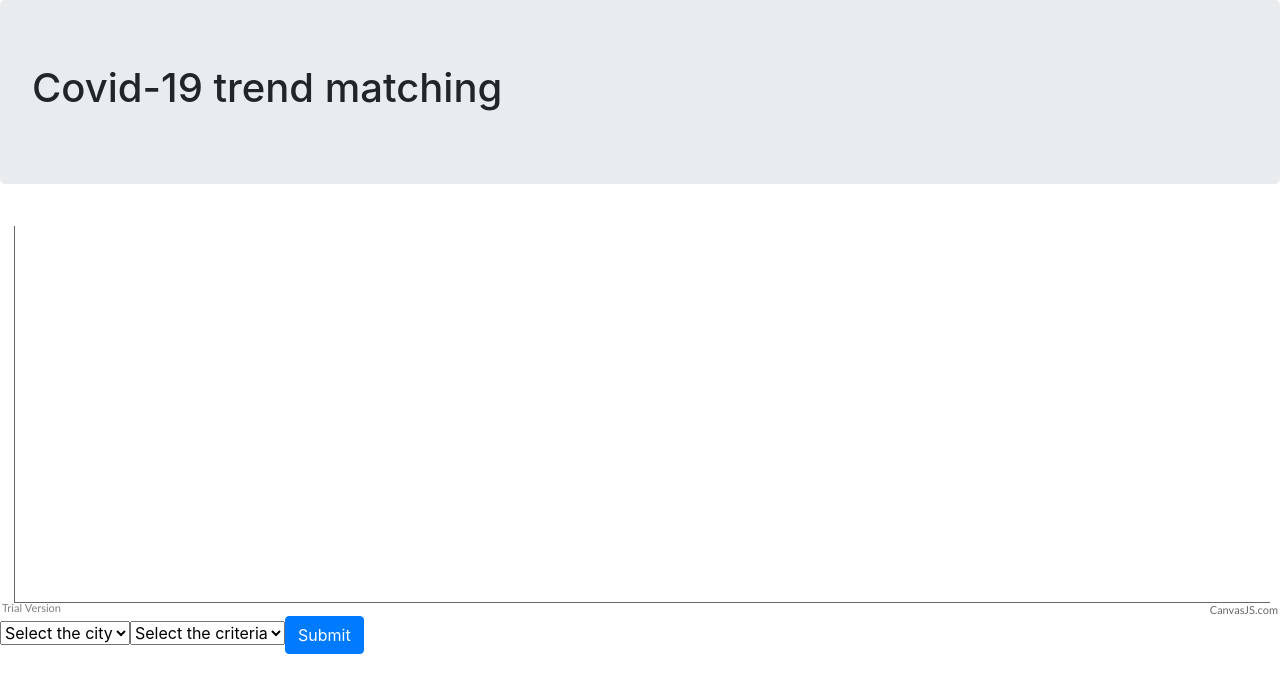
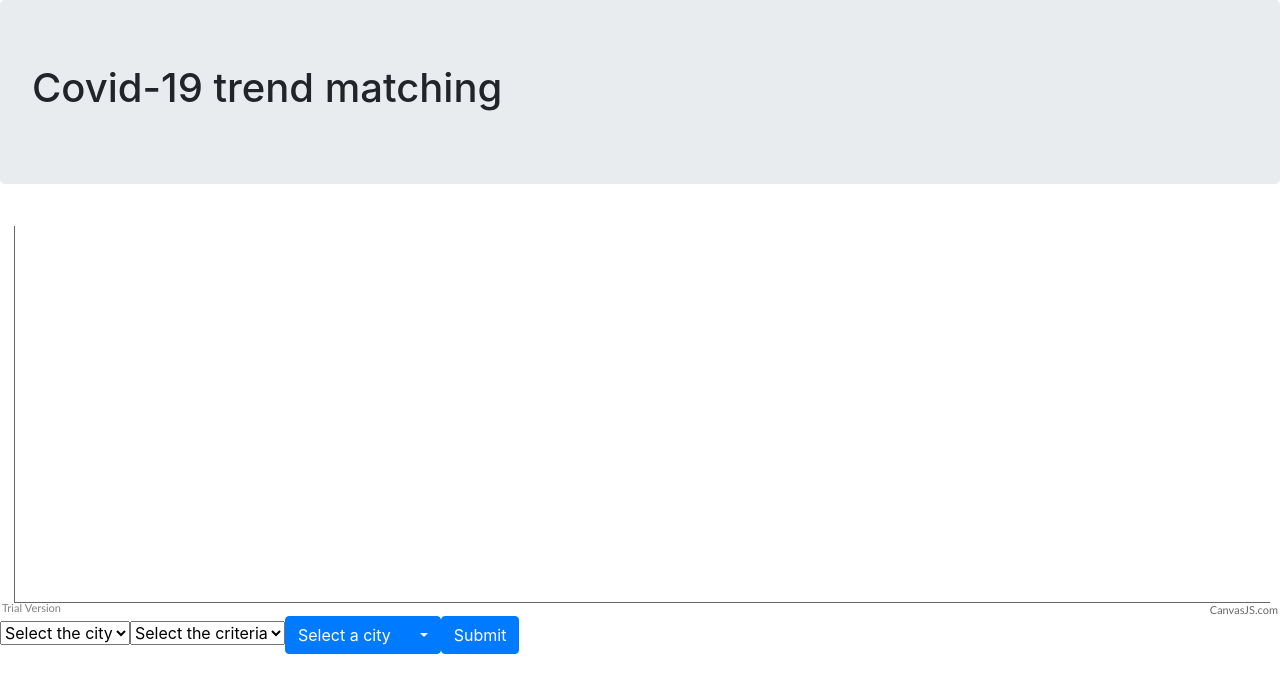
Before and after one commit to TryingToGoHome/lahacks_web_frontend, a React (Create React App) app: page / in a window 1280 px wide. Shown: the top 692 px of the page. Built offline with nearby package versions, Linux system fonts and the light colour scheme.

Commit message:
added dropdown button to replace select

```diff
--- a/src/components/form.js
+++ b/src/components/form.js
@@ -2,12 +2,13 @@ import React, { Component } from "react";
 import Client from "../Client";
 import MyGraph from './graph';
 import 'bootstrap/dist/css/bootstrap.min.css';
-import {Button} from 'reactstrap';
+import {Button, ButtonDropdown, ButtonGroup, DropdownToggle, DropdownMenu, DropdownItem} from 'reactstrap';
 
 class GraphForm extends Component {
     constructor(props) {
         super(props);
-        this.state = { city: "", criteria: "", data: {}, target:"", goal:""};
+        this.state = { city: "", criteria: "", data: {}, target:"", goal:"", isOpen:false};
+        this.available_cities = ["Los Angeles", "New York"]
     }
 
     myChangeHandler = event => {
@@ -20,19 +21,28 @@ class GraphForm extends Component {
         })
     };
 
+    toggle = () =>
+    {
+        this.setState({isOpen: !this.state.isOpen})
+    }
+
     render() {
-        let cityOptions = [
-        <option key="first" value="LA">
-            LA
-        </option>,
-        <option key="second" value="NY">
-            NY
-        </option>
-        ];
+        let cityOptions = this.available_cities.map((city, idx) =>
+            <DropdownItem key={idx} value={city}>{city}</DropdownItem>
+        )
         let criteriaOptions = [
         <option key="first">5 days</option>,
         <option key="second">10 days</option>
         ];
+        var target;
+        if (this.state.target == "")
+        {
+            target = "Select a city";
+        }
+        else
+        {
+            target = this.state.target;
+        }
         console.log(this.state);
         return (
         <div>
@@ -49,8 +59,17 @@ class GraphForm extends Component {
                 </option>
                 {criteriaOptions}
             </select>
+            <ButtonDropdown isOpen={this.state.isOpen} toggle={this.toggle}>
+                <Button id="caret" color="primary">{target}</Button>
+                <DropdownToggle caret color="primary" />
+                <DropdownMenu right>
+                    <DropdownItem header>Select a city</DropdownItem>
+                    <DropdownItem divider/>
+
+                </DropdownMenu>
+            </ButtonDropdown>
             <Button color="primary" type="submit" onClick={this.onSubmit}>
-            Submit
+                Submit
             </Button>
         </div>
         );
```
